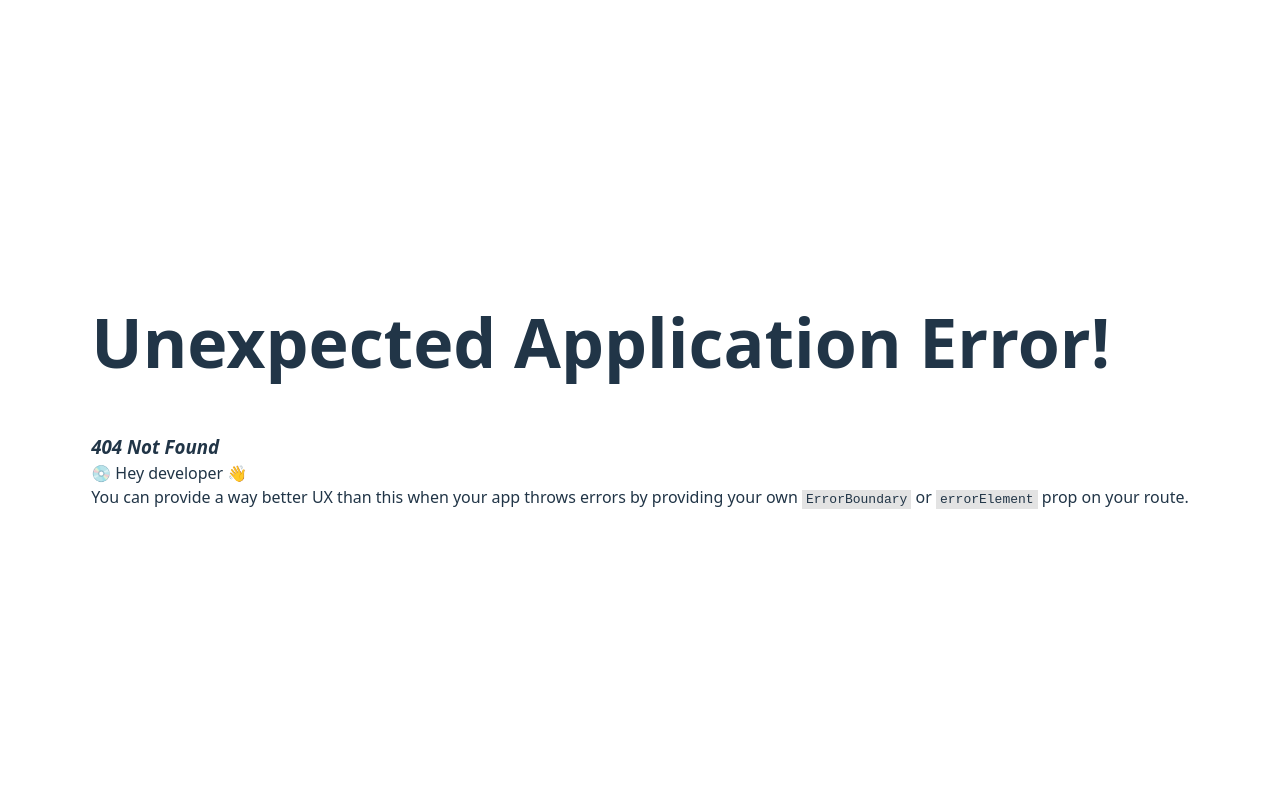
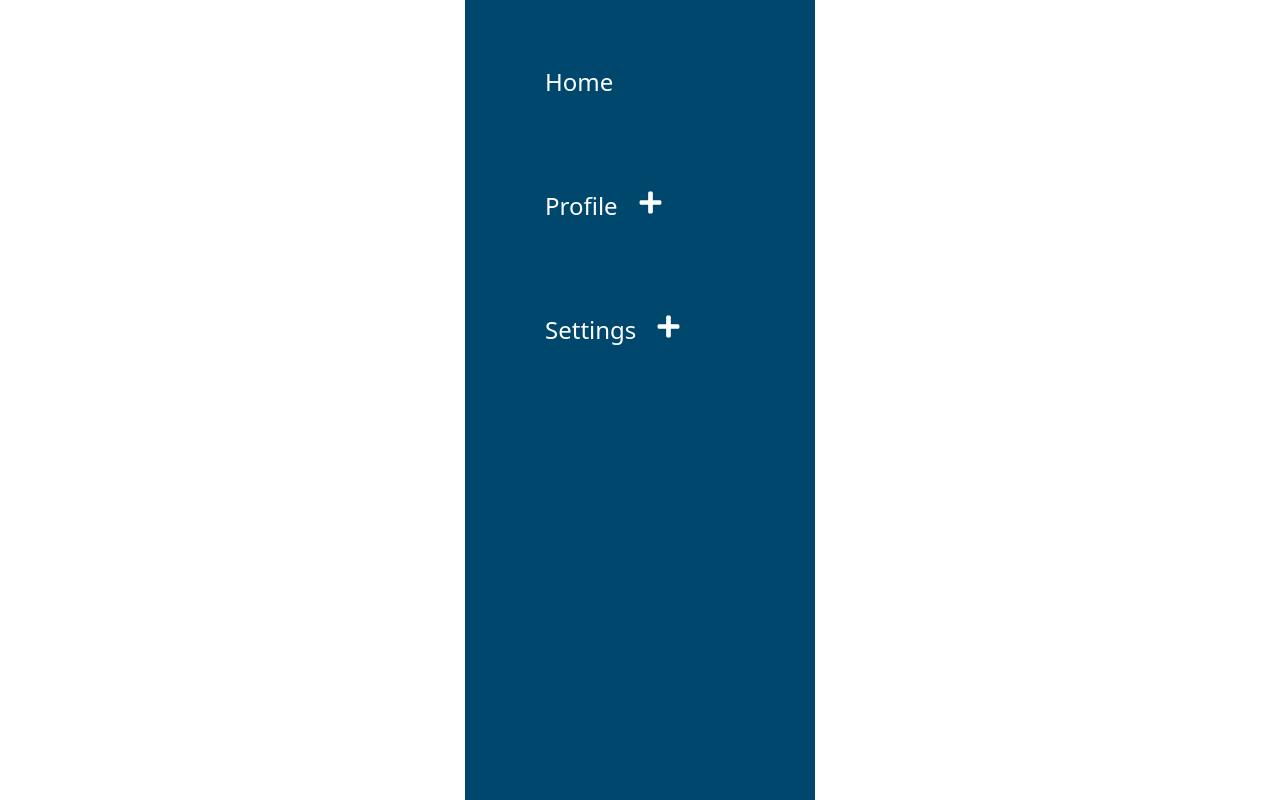
Before and after one commit to Barbora6/react-projects, a React (Vite) app in the folder react-projects/: page /navigation-menu in a window 1280 px wide. Before the commit this address had no page. Built offline with nearby package versions, Linux system fonts and the light colour scheme.

Commit message:
proklikávací menu

```diff
--- a/react-projects/src/App.css
+++ b/react-projects/src/App.css
@@ -1,4 +1,4 @@
-* {
+/* * {
   margin: 0;
   padding: 0;
   box-sizing: border-box;
@@ -7,12 +7,17 @@
 body {
   height: 80vh;
   width: 100vw;
-  display: flex;
-  justify-content: center;
-  align-items: center;
 }
 
 h2 {
   font-size: 68px;
   margin-bottom: 40px;
 }
+
+.main-container {
+  display: flex;
+  justify-content: center;
+  align-items: center;
+  flex-direction: column;
+  flex-wrap: wrap;
+} */
--- a/react-projects/src/App.jsx
+++ b/react-projects/src/App.jsx
@@ -4,8 +4,11 @@
 function App() {
   return (
     <>
+      <header>
         <h2>React projects from freeCodeCamp.org</h2>
-      <ul>
+      </header>
+      <section className="container">
+        <ol>
           <li>
             <Link to="/accordian">Accordian</Link>
           </li>
@@ -21,7 +24,11 @@
           <li>
             <Link to="/load-more-button">Load more button</Link>
           </li>
-      </ul>
+          <li>
+            <Link to="/navigation-menu">Navigation menu</Link>
+          </li>
+        </ol>
+      </section>
     </>
   );
 }
--- /dev/null
+++ b/react-projects/src/components/navigation menu/MenuItem.jsx
@@ -0,0 +1,40 @@
+import { useState } from "react";
+import { MenuList } from "./MenuList";
+import { FaMinus, FaPlus } from "react-icons/fa";
+
+export const MenuItem = ({ item }) => {
+  const [displayCurrentChildren, setDisplayCurrentChildren] = useState({});
+
+  const handleToggleChildren = (getCurrentlabel) => {
+    setDisplayCurrentChildren({
+      ...displayCurrentChildren,
+      [getCurrentlabel]: !displayCurrentChildren[getCurrentlabel]
+    });
+  };
+
+  console.log(displayCurrentChildren);
+
+  return (
+    <li>
+      <div className="menu-item">
+        <p>{item.label}</p>
+        {item && item.children && item.children.length ? (
+          <span onClick={() => handleToggleChildren(item.label)}>
+            {displayCurrentChildren[item.label] ? (
+              <FaMinus color="#fff" size={25} />
+            ) : (
+              <FaPlus color="#fff" size={25} />
+            )}
+          </span>
+        ) : null}
+      </div>
+
+      {item &&
+      item.children &&
+      item.children.length > 0 &&
+      displayCurrentChildren[item.label] ? (
+        <MenuList list={item.children} />
+      ) : null}
+    </li>
+  );
+};
--- /dev/null
+++ b/react-projects/src/components/navigation menu/MenuList.jsx
@@ -0,0 +1,11 @@
+import { MenuItem } from "./MenuItem";
+
+export const MenuList = ({ list = [] }) => {
+  return (
+    <ul className="menu-list-container">
+      {list && list.length
+        ? list.map((listItem) => <MenuItem item={listItem} />)
+        : null}
+    </ul>
+  );
+};
--- a/react-projects/src/components/navigation menu/Navigation.css
+++ b/react-projects/src/components/navigation menu/Navigation.css
@@ -0,0 +1,24 @@
+.tree-view-container {
+  min-height: 100vh;
+  width: 350px;
+  background: rgb(0, 71, 110);
+  font-size: 24px;
+  display: flex;
+  justify-content: left;
+}
+
+.menu-item {
+  display: flex;
+  justify-content: left;
+  align-items: center;
+  gap: 20px;
+  margin: 40px;
+  cursor: pointer;
+  color: #fff;
+}
+
+.menu-list-container {
+  list-style: none;
+  margin-top: 0px;
+  margin-bottom: 0px;
+}
--- a/react-projects/src/components/navigation menu/Navigation.jsx
+++ b/react-projects/src/components/navigation menu/Navigation.jsx
@@ -1,7 +1,10 @@
-export const Navigation = () => {
+import { MenuList } from "./MenuList";
+import "./Navigation.css";
+
+export const Navigation = ({ menus = [] }) => {
   return (
-    <div>
-      <h2>Navigation</h2>
+    <div className="tree-view-container">
+      <MenuList list={menus} />
     </div>
   );
 };
--- a/react-projects/src/components/navigation menu/data.js
+++ b/react-projects/src/components/navigation menu/data.js
@@ -56,5 +56,3 @@
     ]
   }
 ];
-
-export default menus;
--- a/react-projects/src/main.jsx
+++ b/react-projects/src/main.jsx
@@ -7,6 +7,8 @@
 import { StarRating } from "./components/star-rating/StarRating.jsx";
 import { Slider } from "./components/slider/Slider.jsx";
 import { LoadButton } from "./components/load more button/LoadButton.jsx";
+import { Navigation } from "./components/navigation menu/Navigation.jsx";
+import { menus } from "./components/navigation menu/data.js";
 
 const router = createBrowserRouter([
   { path: "/", element: <App /> },
@@ -22,6 +24,10 @@
   {
     path: "/load-more-button",
     element: <LoadButton />
+  },
+  {
+    path: "/navigation-menu",
+    element: <Navigation menus={menus} />
   }
 ]);
 
```
Lines whose indentation alone changed are shown as unchanged.
